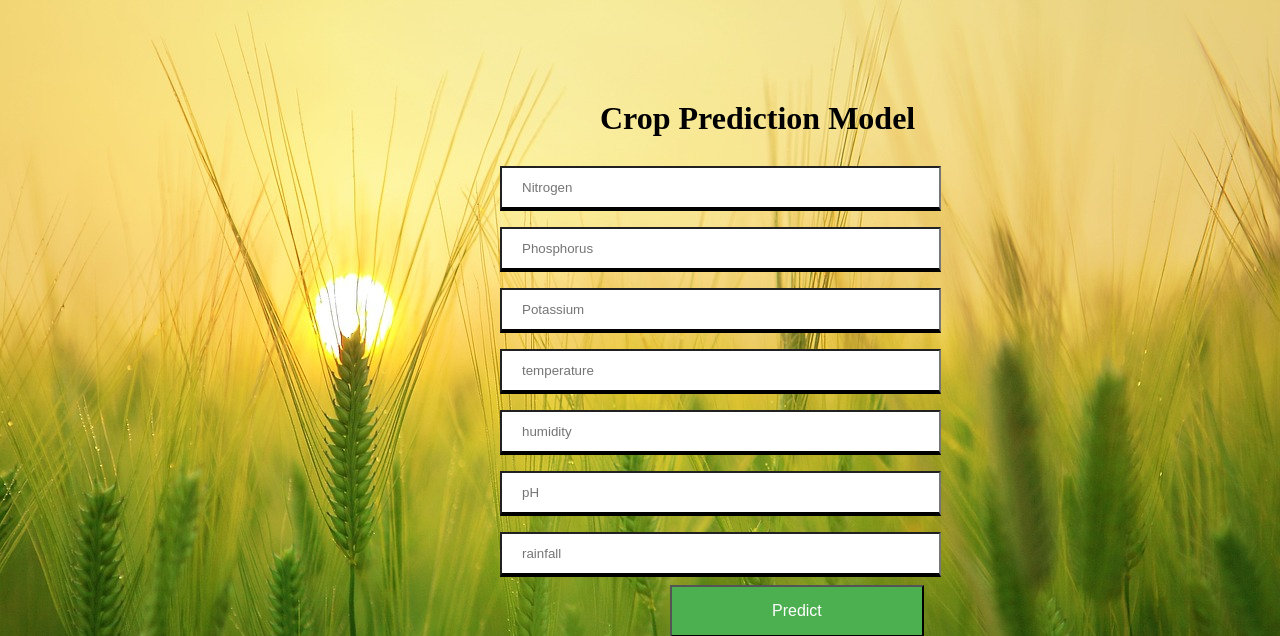
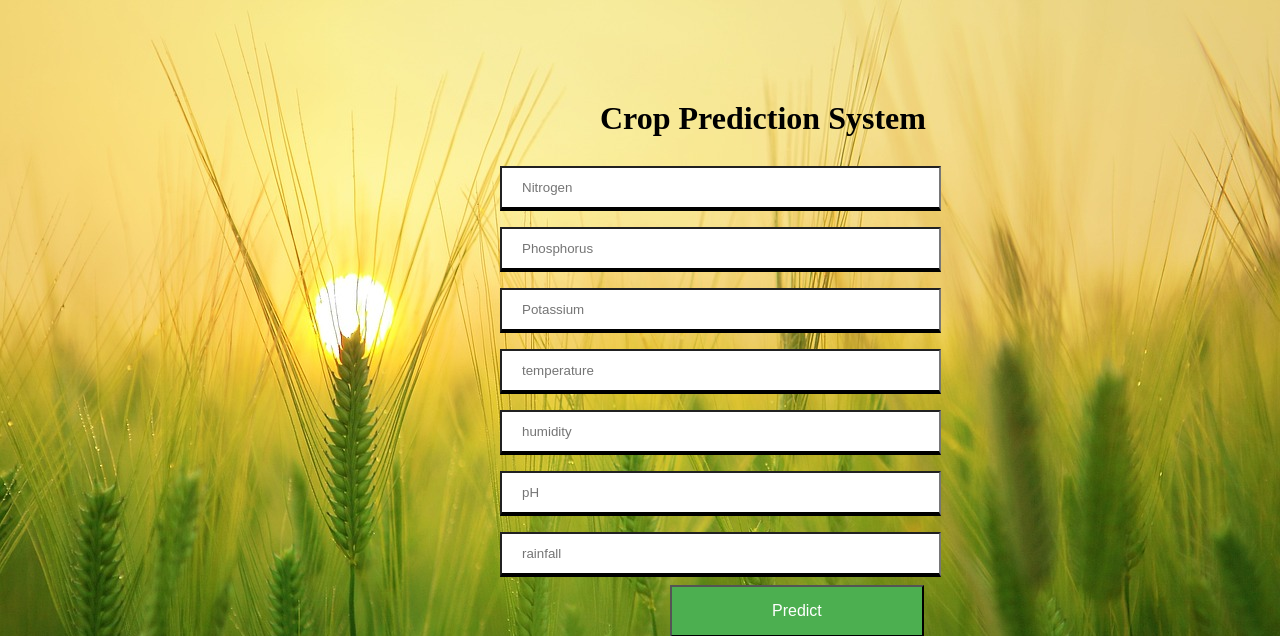
Before and after one commit to shravaniloke/Crop-Predictor, a Flask app: page / in a window 1280 px wide. Shown: the top 636 px of the page. Run offline with Flask 3, Linux system fonts and the light colour scheme; parts of the project's set-up code (start-up, migrations or seed data) failed here and were passed over.

Commit message:
Update title and heading in index.html

```diff
--- a/template/index.html
+++ b/template/index.html
@@ -15,7 +15,7 @@
 
 <body>
  <div class="login">
-	<h1>Crop Prediction Model</h1>
+	<h1>Crop Prediction System</h1>
     <!-- N	P	K	temperature	humidity	ph	rainfall	label -->
      <!-- Main Input For Receiving Query to our ML -->
     <form action="{{ url_for('predict')}}"method="post">
@@ -40,4 +40,5 @@
 
 
 </body>
+
 </html>
```
